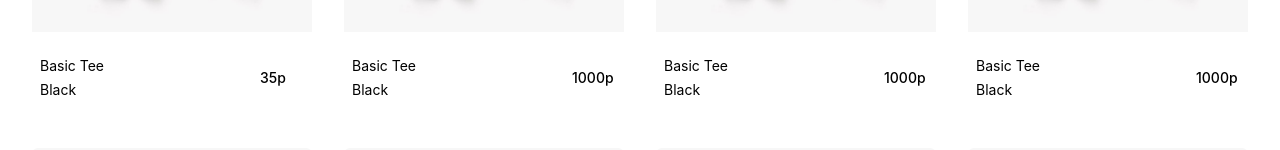
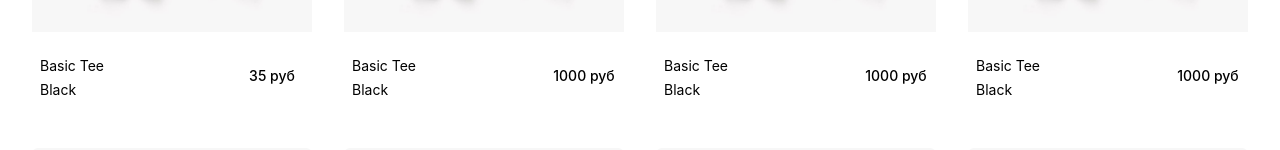
Before and after one commit to anton2010000/WEBversion, a React (Vite) app: page /catalog in a window 1280 px wide. Shown: the part 520-670 px from the top of the page. Built offline with nearby package versions, Linux system fonts and the light colour scheme.

Commit message:
fix buy button style

```diff
--- a/src/pages/Catalog/index.jsx
+++ b/src/pages/Catalog/index.jsx
@@ -113,12 +113,12 @@ export default function Catalog() {
                 <button
                   type="button"
                   onClick={() => onClickAdd(product.id)}
-                  className="w-16 text-button-text-color bg-button-color text-button-text-color focus:outline-none font-medium rounded-lg text-sm px-5 py-2.5"
+                  className="w-16 flex justify-center text-button-text-color bg-button-color text-button-text-color focus:outline-none font-medium rounded-lg text-sm py-2.5"
                 >
                   {cart.find((item) => item.product.id == product.id) ? (
                     <CheckIcon className="h-5 mx-auto" />
                   ) : (
-                    product.price + "р"
+                    product.price + " руб"
                   )}
                 </button>
               </div>
```
